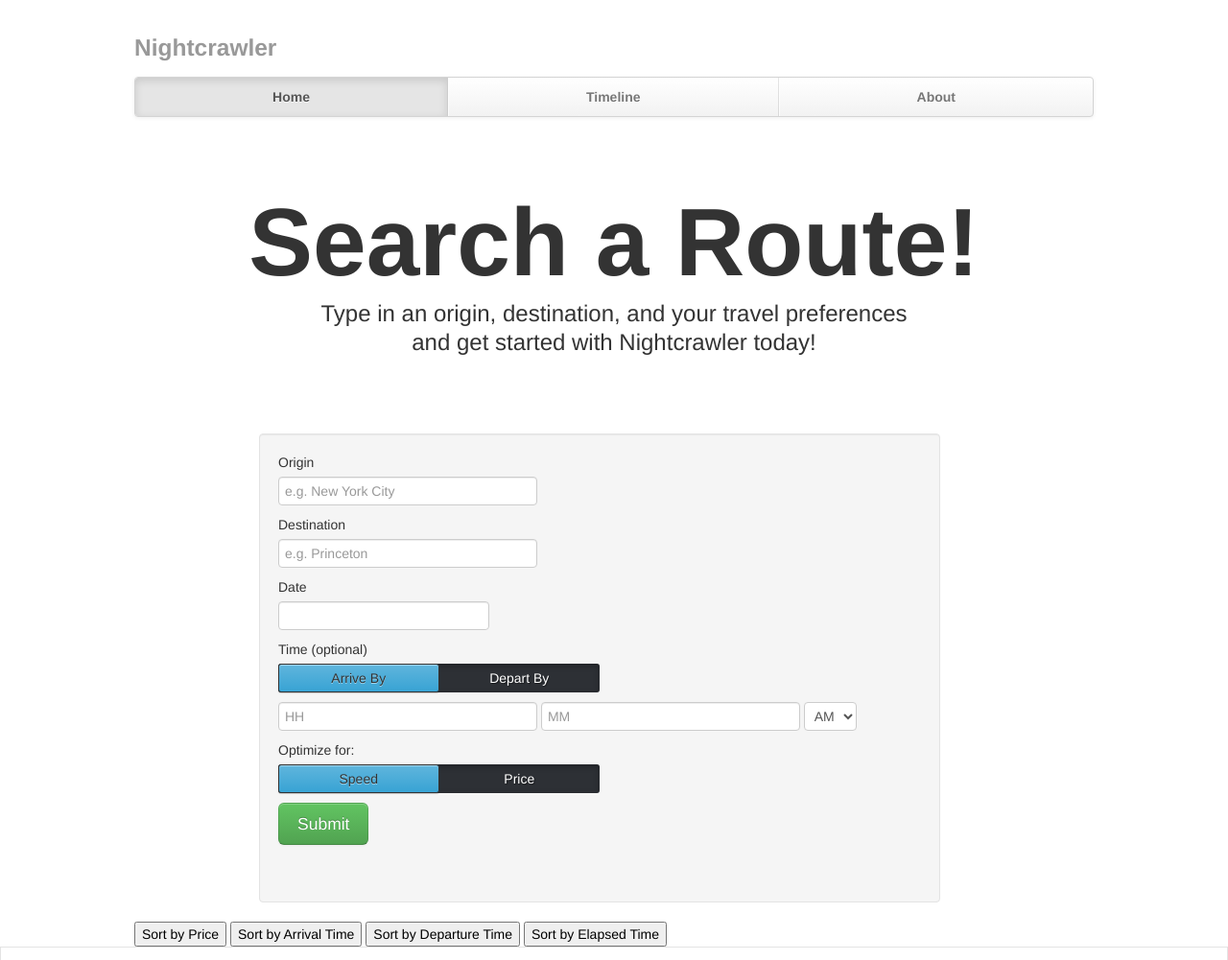
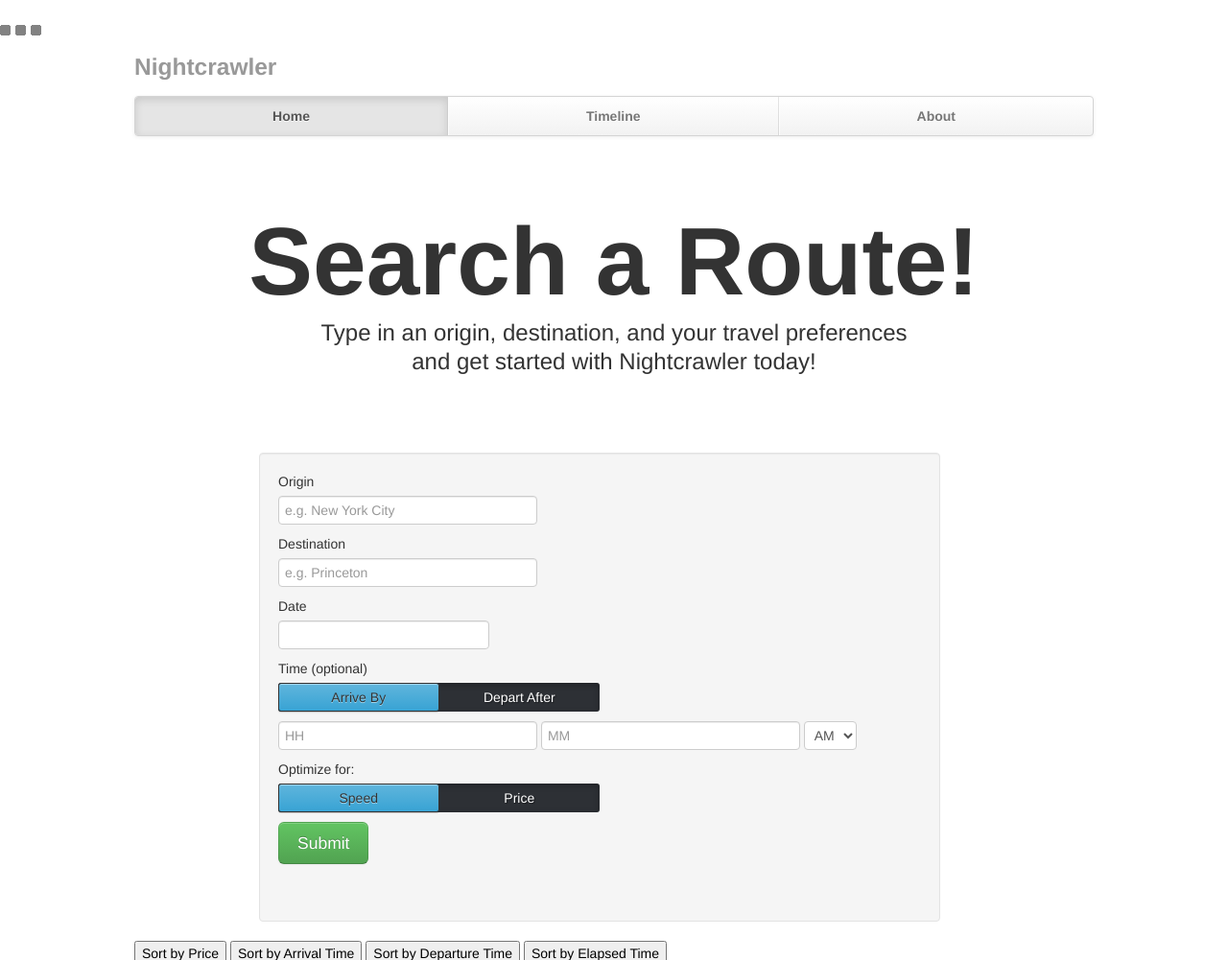
Before and after one commit to bitnovus/nightcrawler, a Flask app: page /home in a window 1280 px wide. Shown: the top 1001 px of the page at 96% size. Run offline with Flask 2, Linux system fonts and the light colour scheme; data that the repository does not hold is empty; parts of the project's set-up code (start-up, migrations or seed data) failed here and were passed over; some libraries are stand-ins or nearby versions.

Commit message:
loading icon

```diff
--- a/static/css/night.css
+++ b/static/css/night.css
@@ -75,3 +75,7 @@
 .dropdown {
     width: auto;
 }
+
+.loading {
+    z-index: 100;
+}
--- a/templates/home.html
+++ b/templates/home.html
@@ -220,6 +220,10 @@
 			}
 		}
 
+		function toggleloadingimage() {
+			$( ".loading img" ).fadeToggle();
+		}
+
 		var places = [];
 		function loadCities() {
 			$.get("cities", function (data, status) {
@@ -260,6 +264,9 @@
     </head>
 
     <body>
+	<div class="loading">
+    	    <img src="{{url_for('static', filename='img/ajax-loader.gif') }}"></script>
+	</div>
 
         <div class="container">
 
@@ -302,7 +309,7 @@
                         <label for="arriveby" onclick="">Arrive By</label>
 
                         <input id="departby" name="time" type="radio">
-                        <label for="departby" onclick="">Depart By</label>
+                        <label for="departby" onclick="">Depart After</label>
 
                         <span class="slide-button"></span>
                     </div>
```
Also changed, not shown: static/img/ajax-loader.gif (added).
